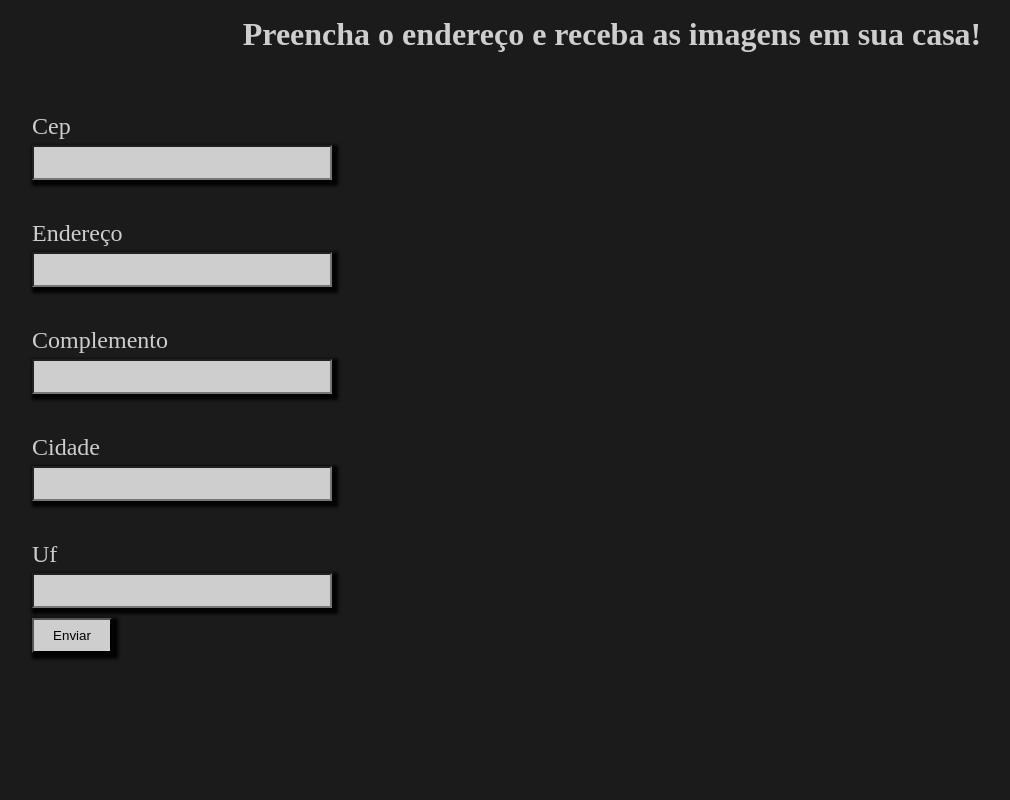
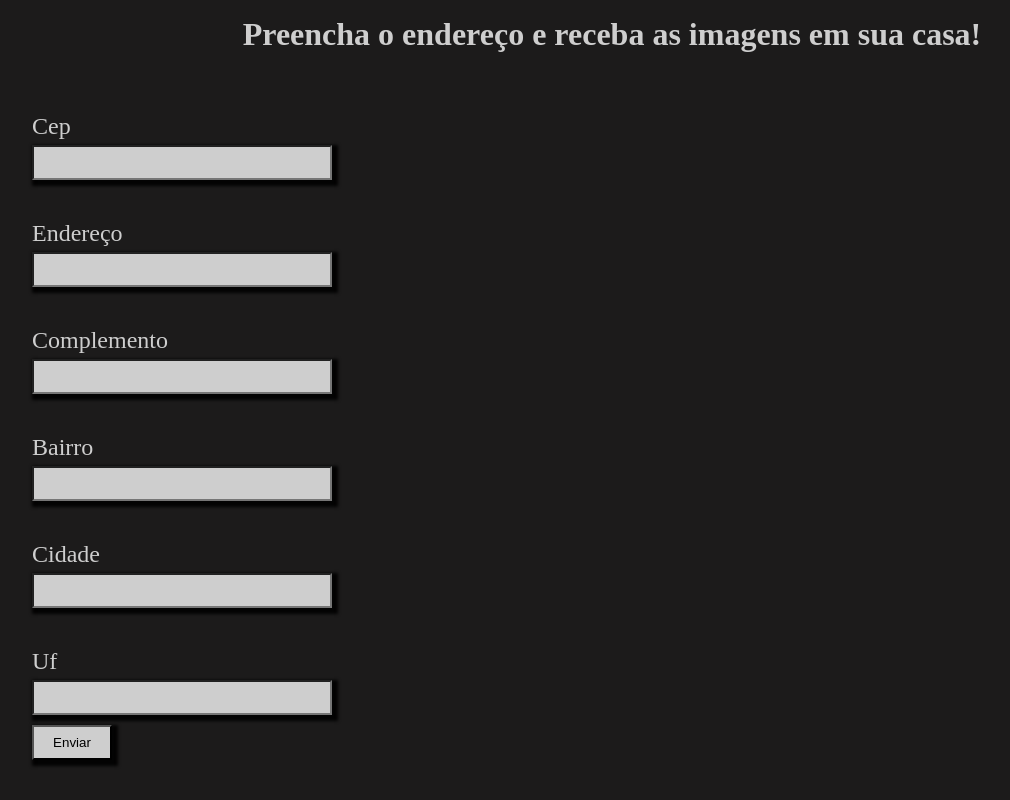
Before and after one commit to getBraga/JavaScript-API, a plain HTML site: page dog-api/index.html in a window 1280 px wide. Shown: the part 788-1588 px from the top of the page, without its empty margins (28-1038 px from the left). Before the commit the page ends 1481 px from the top, so only its background shows below. Drawn offline with Linux system fonts and the light colour scheme.

Commit message:
Foi adicionado mais uma tag input com o id de bairro

```diff
--- a/dog-api/index.html
+++ b/dog-api/index.html
@@ -29,13 +29,15 @@
       <label for="cep">Cep</label>
       <input type="text" name="cep" id="cep">
       <label for="endereco">Endereço</label>
-      <input type="text" name="endereco" id="endereco">
-      <label for="complemento">Complemento</label>
+      <input type="text" name="endereco" id="endereco" readonly>
+      <label >Complemento</label>
       <input type="text" name="complemento" id="complemento">
+      <label for="localidade">Bairro</label>
+      <input type="text" name="bairro" id="bairro" readonly>
       <label for="localidade">Cidade</label>
-      <input type="text" name="localidade" id="localidade">
+      <input type="text" name="localidade" id="localidade" readonly>
       <label for="uf">Uf</label>
-      <input type="text" name="uf" id="uf">
+      <input type="text" name="uf" id="uf" readonly>
       <input type="submit" name="btn" id="btn" value="Enviar">
     </form>
 
```
